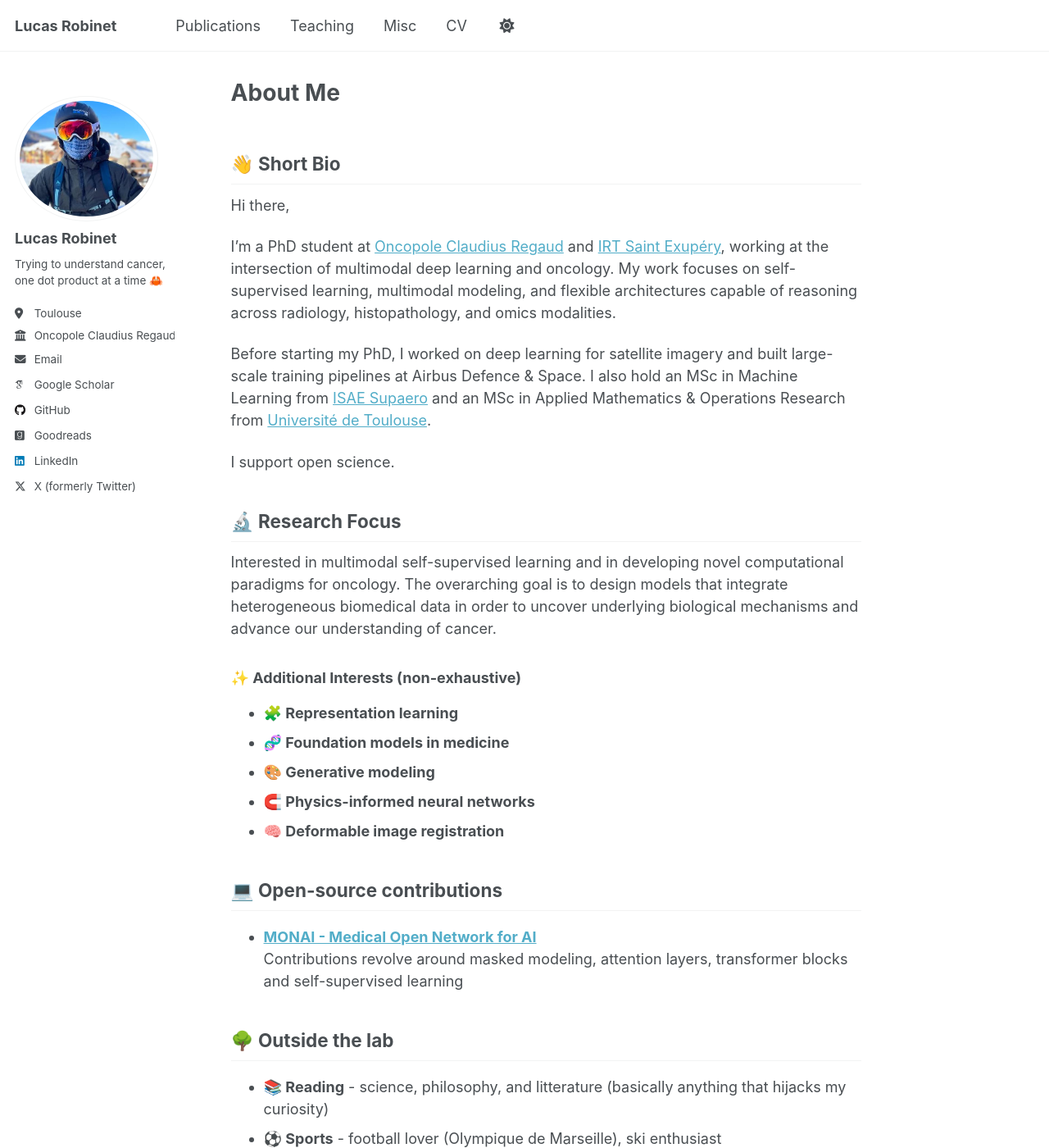
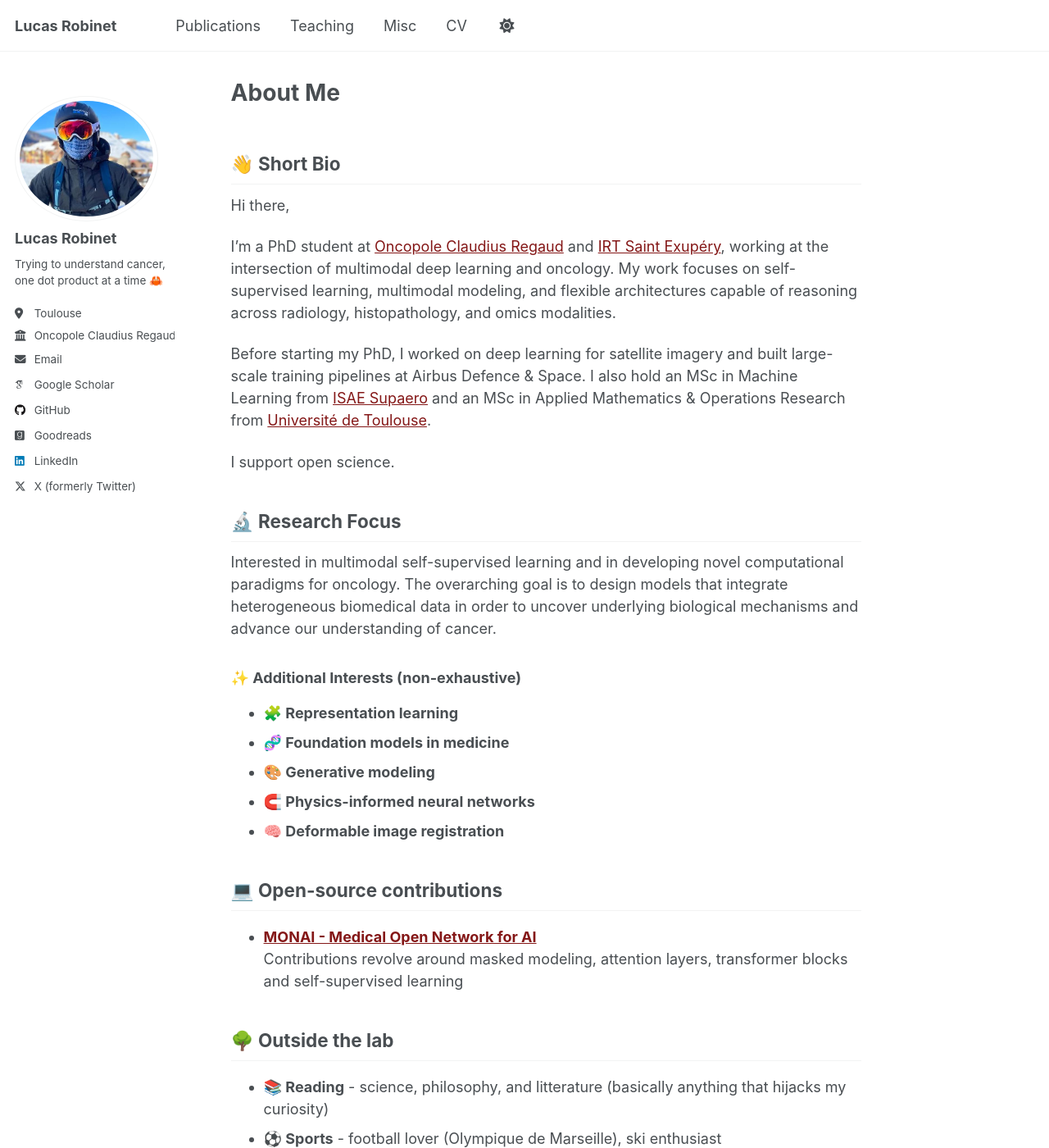
Before and after one commit to Lucas-rbnt/Lucas-rbnt.github.io, a Jekyll site: the page built from _pages/about.md, in a window 1280 px wide and 1400 px high. Shown: the whole window at 82% size. Built offline with Jekyll 4.4.1, drawn with Linux system fonts in a browser that asks for light colours; some web fonts are replaced; a script that is not in the unit is left out.

```diff
--- a/_sass/theme/_default_dark.scss
+++ b/_sass/theme/_default_dark.scss
@@ -9,10 +9,10 @@ $darker-gray                : mix(#000, $gray, 60%);
 $light-gray                 : mix(#fff, $gray, 50%);
 
 $background                 : #0e0e0e;
-$background-light           : mix(#fff, $background, 80%);
-$background-lighter         : mix(#fff, $background, 90%);
+$background-light           : mix(#ffffff, $background, 80%);
+$background-lighter         : mix(#ffffff, $background, 90%);
 $text                       : #ffffff;
-$link                       : #0ea1c5;
+$link                       : #c97458;
 $link-dark                  : mix(#000, $link, 25%);
 $link-light                 : mix(#fff, $link, 25%);
 
--- a/_sass/theme/_default_light.scss
+++ b/_sass/theme/_default_light.scss
@@ -36,7 +36,7 @@ $sidebar-screen-min-width   : 1024px;
     --global-code-background-color      : #fafafa;
     --global-code-text-color            : #{$darker-gray};
     --global-fig-caption-color          : mix(#fff,  #{$dark-gray}, 25%);
-    --global-link-color                 : #52adc8;
+    --global-link-color                 : #841717;
     --global-link-color-hover           : mix(#000, #2f7f93, 25%);
     --global-link-color-visited         : mix(#fff, #2f7f93, 25%);
     --global-masthead-link-color        : #{$dark-gray};
```
